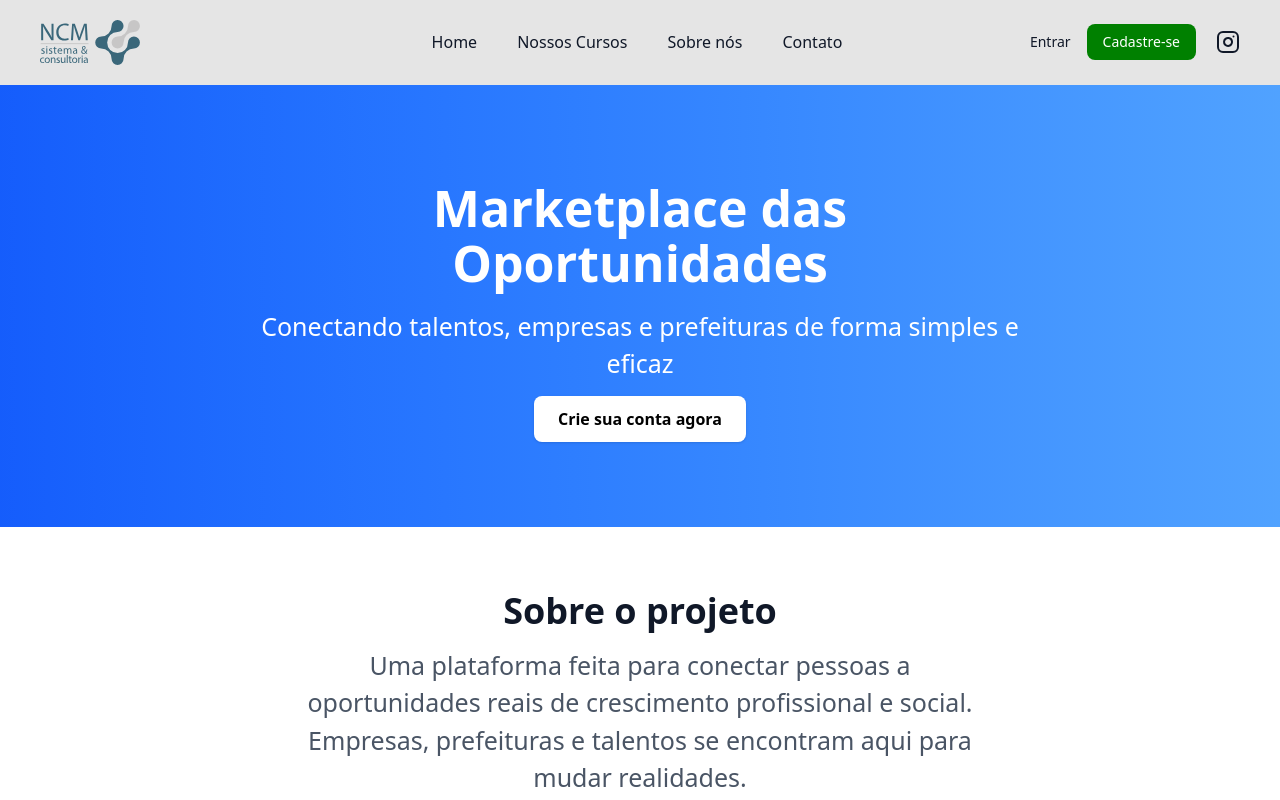
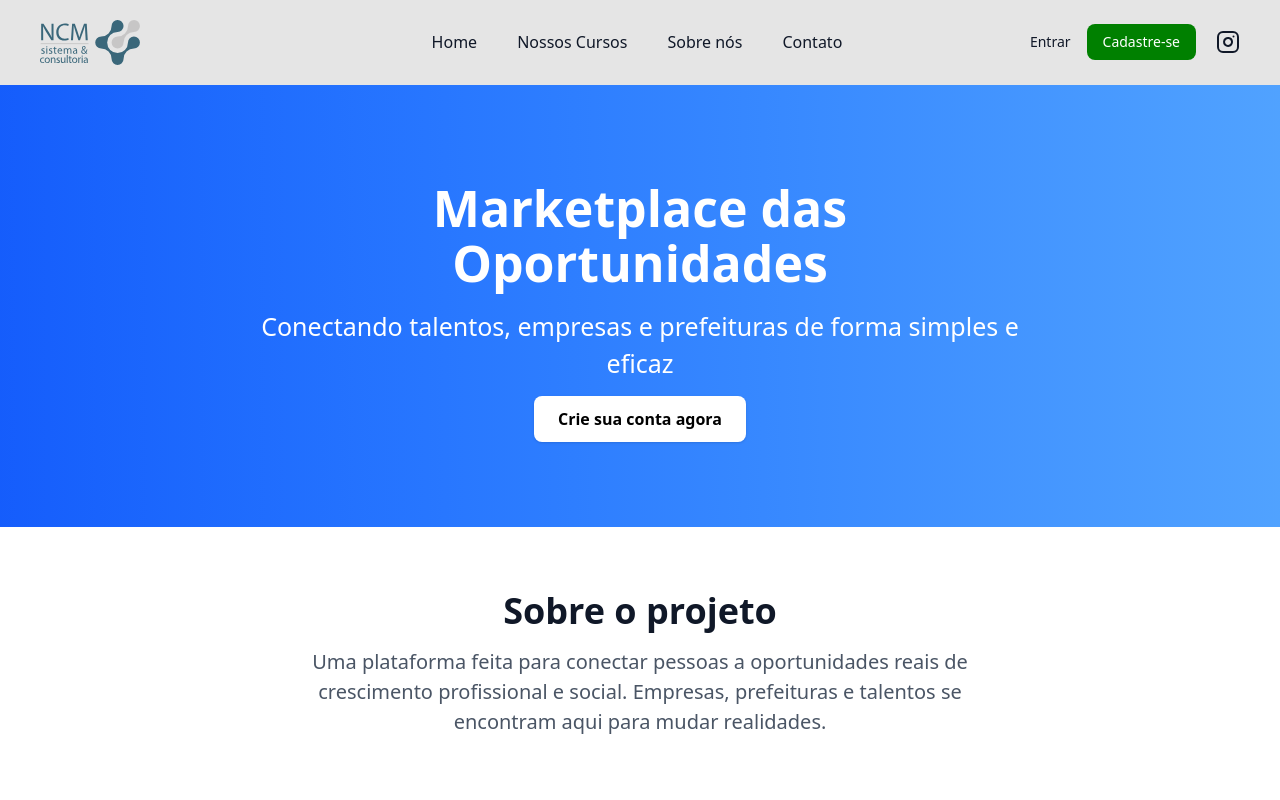
Before and after one commit to ncm-cursos-consultoria/marketplace, a Next.js app: page / in a window 1280 px wide. Shown: the top 800 px of the page. Built offline with nearby package versions, Linux system fonts and the light colour scheme.

Commit message:
change: algumas coisas

```diff
--- a/src/app/auth/sign-up/page.tsx
+++ b/src/app/auth/sign-up/page.tsx
@@ -37,7 +37,7 @@ export default function SignUp() {
               placeholder="Digite seu nome"
               {...register("nome")}
             />
-            {}
+            {errors.nome && <span className="text-red-600">{errors.nome.message}</span>}
           </div>
           <div className="flex flex-col gap-1">
             <Label>Email</Label>
--- a/src/app/courses/page.tsx
+++ b/src/app/courses/page.tsx
@@ -43,7 +43,7 @@ export default function CoursesPage() {
         {/* Tema 1: Tecnologia */}
 
         <section>
-          <h2 className="text-2xl font-semibold mb-6">Marketing</h2>
+          <h2 className="text-2xl font-semibold mb-6">Comportamento Empreendedor para Startups</h2>
           <div className="grid grid-cols-1 sm:grid-cols-2 md:grid-cols-3 gap-6">
             <iframe
               width="100%"
--- a/src/app/page.tsx
+++ b/src/app/page.tsx
@@ -44,7 +44,7 @@ export default function Home() {
           className="max-w-2xl mx-auto"
         >
           <h2 className="text-4xl font-bold mb-4">Sobre o projeto</h2>
-          <p className="text-gray-600 text-[25px]">
+          <p className="text-gray-600 text-[20px]">
             Uma plataforma feita para conectar pessoas a oportunidades reais de
             crescimento profissional e social. Empresas, prefeituras e talentos
             se encontram aqui para mudar realidades.
--- a/src/hooks/schemas/create-user-formschema.ts
+++ b/src/hooks/schemas/create-user-formschema.ts
@@ -1,7 +1,7 @@
 import z from "zod";
 
 export const createUserFormSchema = z.object({
-  nome: z.string().nonempty("Obrigatório"),
+  nome: z.string().nonempty("Nome é obrigatório"),
   email: z.string().email().nonempty("Obrigatório"),
   senha: z.string().nonempty("Obrigatório"),
   tipo: z.string().nonempty("Obrigatório"),
```
